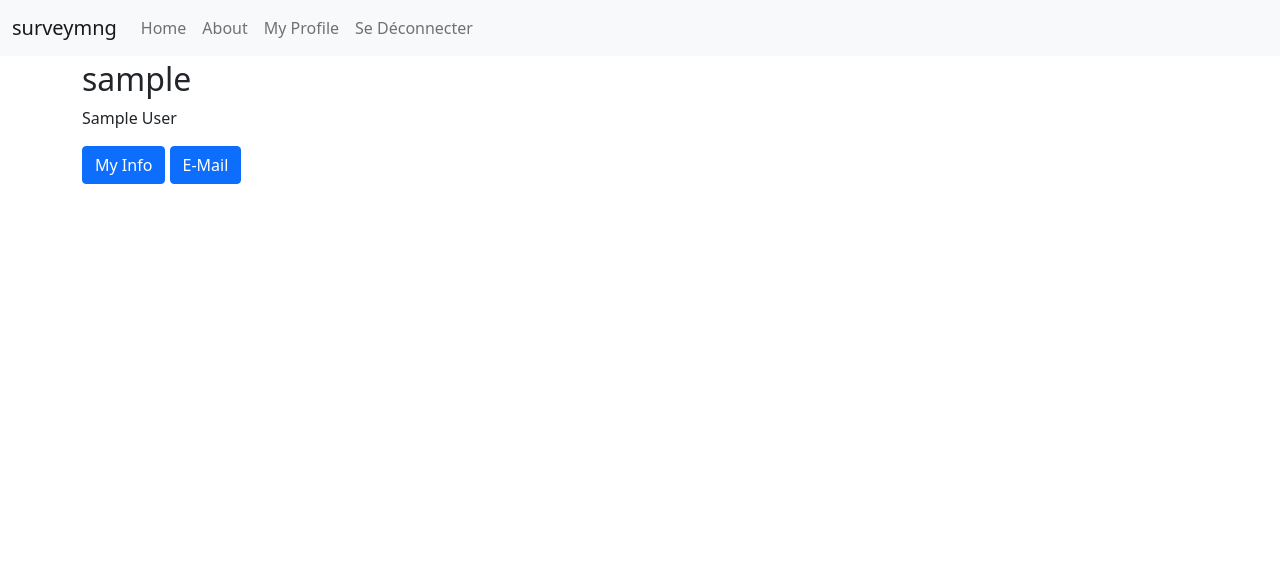
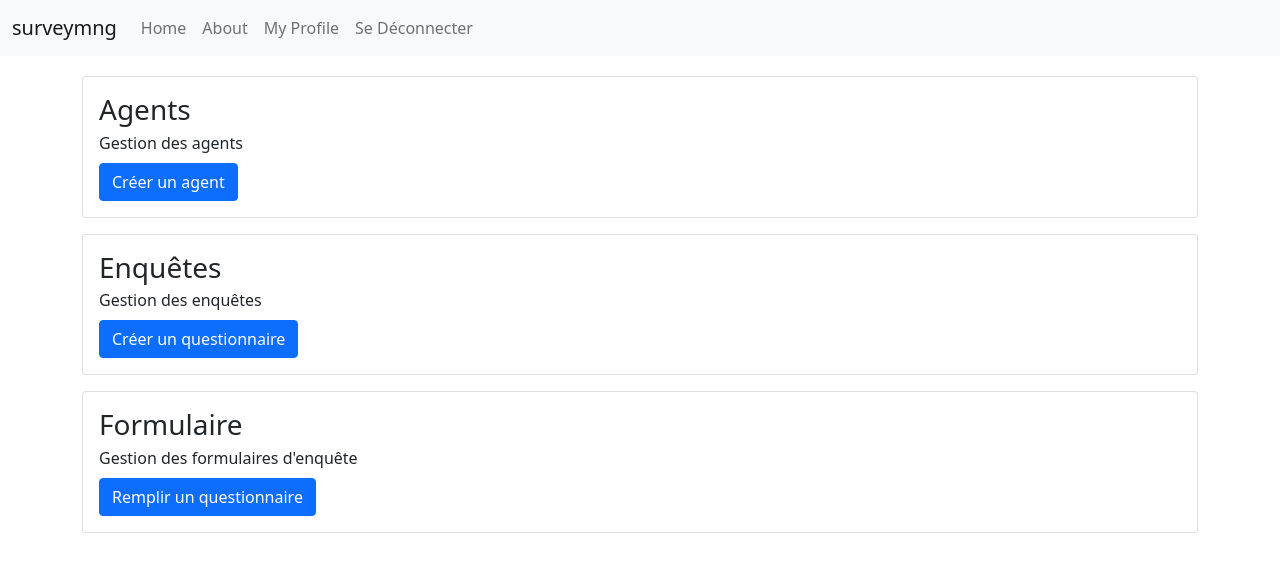
Before and after one commit to Chamane/surveymng, a Django app: a page that uses surveymng/templates/users/user_detail.html in a window 1280 px wide. Shown: the top 572 px of the page. Run offline with Django 3.2, Linux system fonts and the light colour scheme; the visitor is signed in with stand-in values (Sample User, id 1); data comes from the database, SQL or seed files in the repository; parts of the project's set-up code (start-up, migrations or seed data) failed here and were passed over; some libraries are stand-ins or nearby versions.

Commit message:
dashboard admin

```diff
--- a/surveymng/templates/users/user_detail.html
+++ b/surveymng/templates/users/user_detail.html
@@ -7,7 +7,7 @@
 {{block.super}}
 <div class="container">
 
-  <div class="row">
+  <!-- <div class="row">
     <div class="col-sm-12">
 
       <h2>{{ object.username }}</h2>
@@ -15,16 +15,39 @@
         <p>{{ object.name }}</p>
       {% endif %}
     </div>
-  </div>
+  </div> -->
 
 {% if object == request.user %}
 <!-- Action buttons -->
 <div class="row">
 
   <div class="col-sm-12">
-    <a class="btn btn-primary" href="{% url 'users:update' %}" role="button">My Info</a>
-    <a class="btn btn-primary" href="{% url 'account_email' %}" role="button">E-Mail</a>
-    <!-- Your Stuff: Custom user template urls -->
+    <!-- <a class="btn btn-primary" href="{% url 'users:update' %}" role="button">My Info</a>
+    <a class="btn btn-primary" href="{% url 'account_email' %}" role="button">E-Mail</a> -->
+    {% if object.is_admin %}
+    <div class="card mt-3">
+      <div class="card-body">
+        <h3 class="card-title">Agents</h3>
+        <p class="card-subtitle">Gestion des agents</p>
+        <a href="#" class="btn btn-primary mt-2"> Créer un agent</a>
+      </div>
+    </div>
+    <div class="card mt-3">
+      <div class="card-body">
+        <h3 class="card-title">Enquêtes</h3>
+        <p class="card-subtitle">Gestion des enquêtes</p>
+        <a href="#" class="btn btn-primary mt-2">Créer un questionnaire</a>
+      </div>
+    </div>
+    <div class="card mt-3">
+      <div class="card-body">
+        <h3 class="card-title">Formulaire</h3>
+        <p class="card-subtitle">Gestion des formulaires d'enquête</p>
+        <a href="#" class="btn btn-primary mt-2">Remplir un questionnaire</a>
+      </div>
+    </div>
+    {% else %}
+    {% endif %}
   </div>
 
 </div>
```
